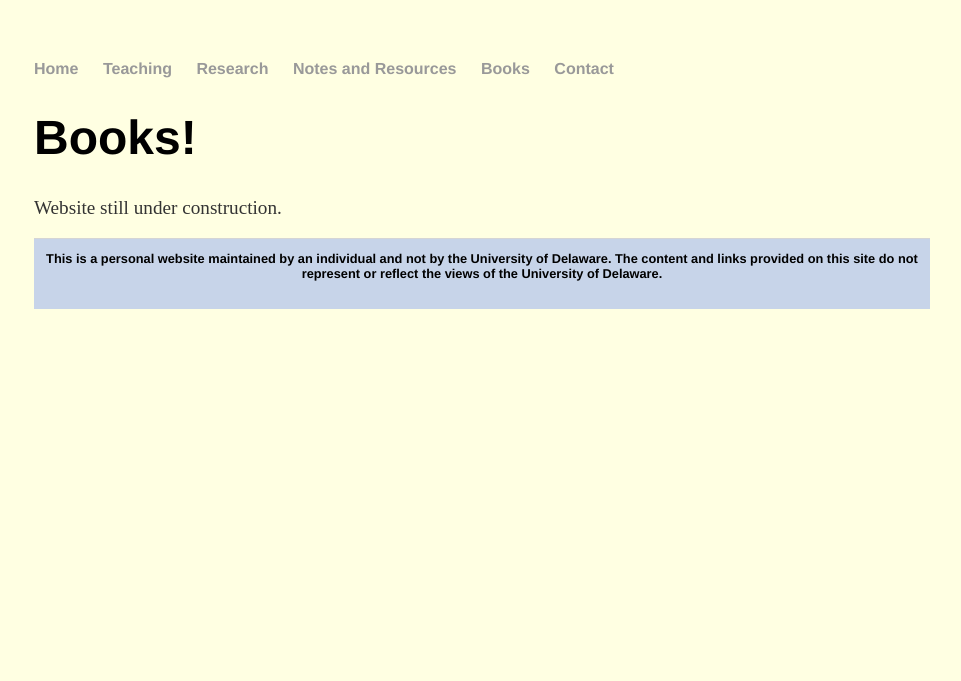
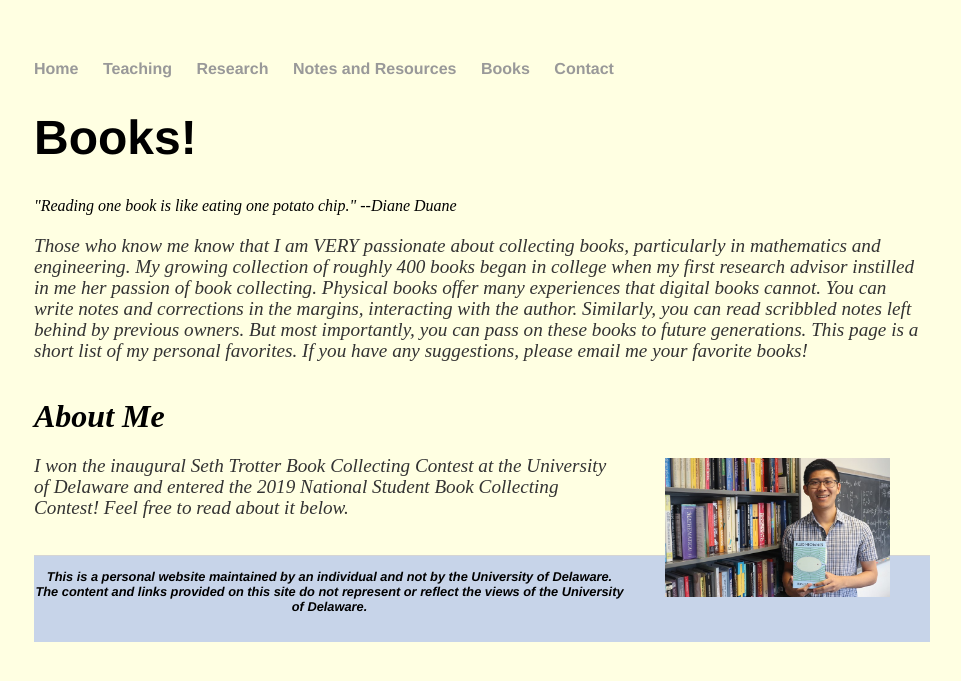
Before and after one commit to jhknakao/jhknakao.github.io, a Jekyll site: the page built from books.html, in a window 1280 px wide. Shown: the top 681 px of the page, without its empty margins (158-1119 px from the left). Built offline with Jekyll 4.4.1, drawn with Linux system fonts in a browser that asks for light colours.

Commit message:
Update books.html

```diff
--- a/books.html
+++ b/books.html
@@ -4,5 +4,18 @@ title: Books!
 ---
 <div class="blurb">
 	<h1>Books!</h1>
-	<p>Website still under construction.
+	<i>"Reading one book is like eating one potato chip." --Diane Duane
+	<br>
+	<p>
+		Those who know me know that I am VERY passionate about collecting books, particularly in mathematics and engineering. My growing collection of roughly 400 books began in college when my first research advisor instilled in me her passion of book collecting. Physical books offer many experiences that digital books cannot. You can write notes and corrections in the margins, interacting with the author. Similarly, you can read scribbled notes left behind by previous owners. But most importantly, you can pass on these books to future generations. This page is a short list of my personal favorites. If you have any suggestions, please email me your favorite books!
+	</p>
+	<br>
+	<p style="padding:40px;float:right;"><img src="images/UDbookarticle.jpg" width="225" height=auto></p>
+	<font size="6"><b>About Me</b></font>
+	<br>
+	<p>
+		I won the inaugural Seth Trotter Book Collecting Contest at the University of Delaware and entered the 2019 National Student Book Collecting Contest! Feel free to read about it below.
+	</p>
+	<br>
+
 </div><!-- /.blurb -->
```
